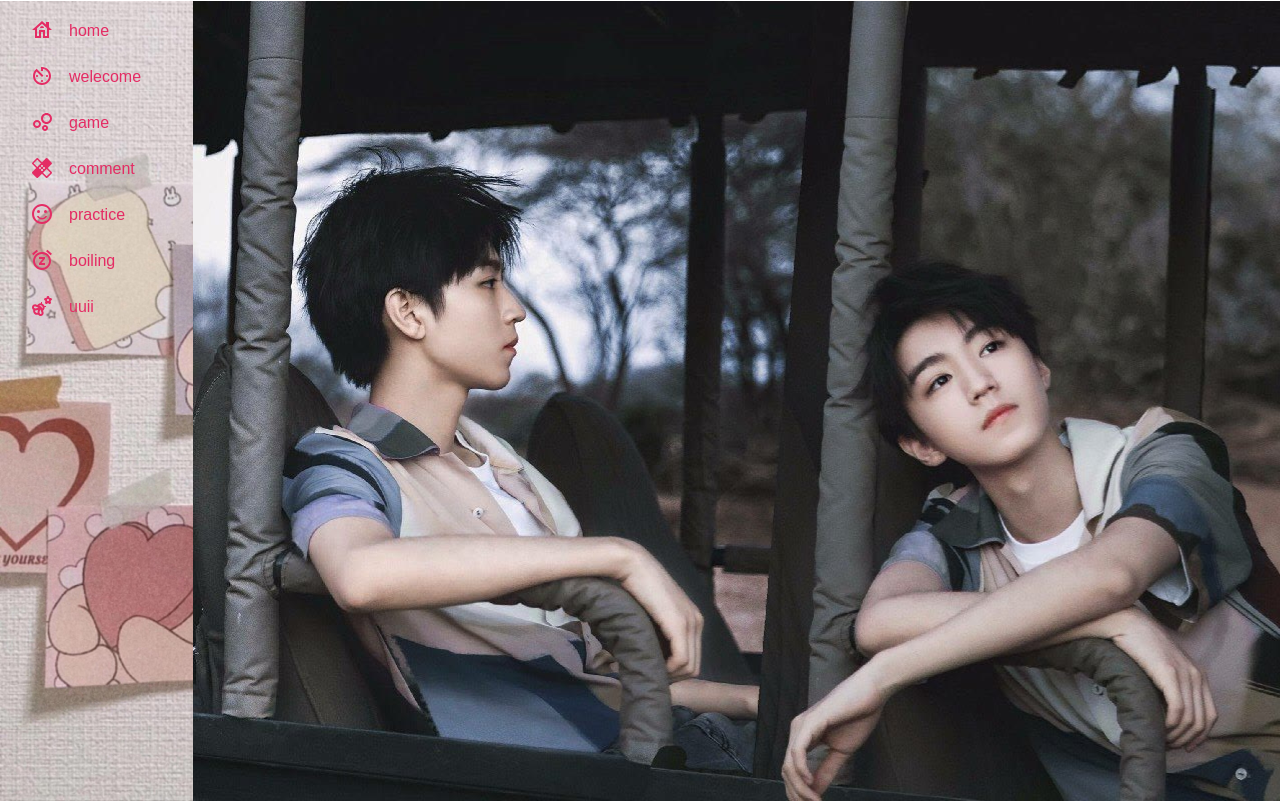
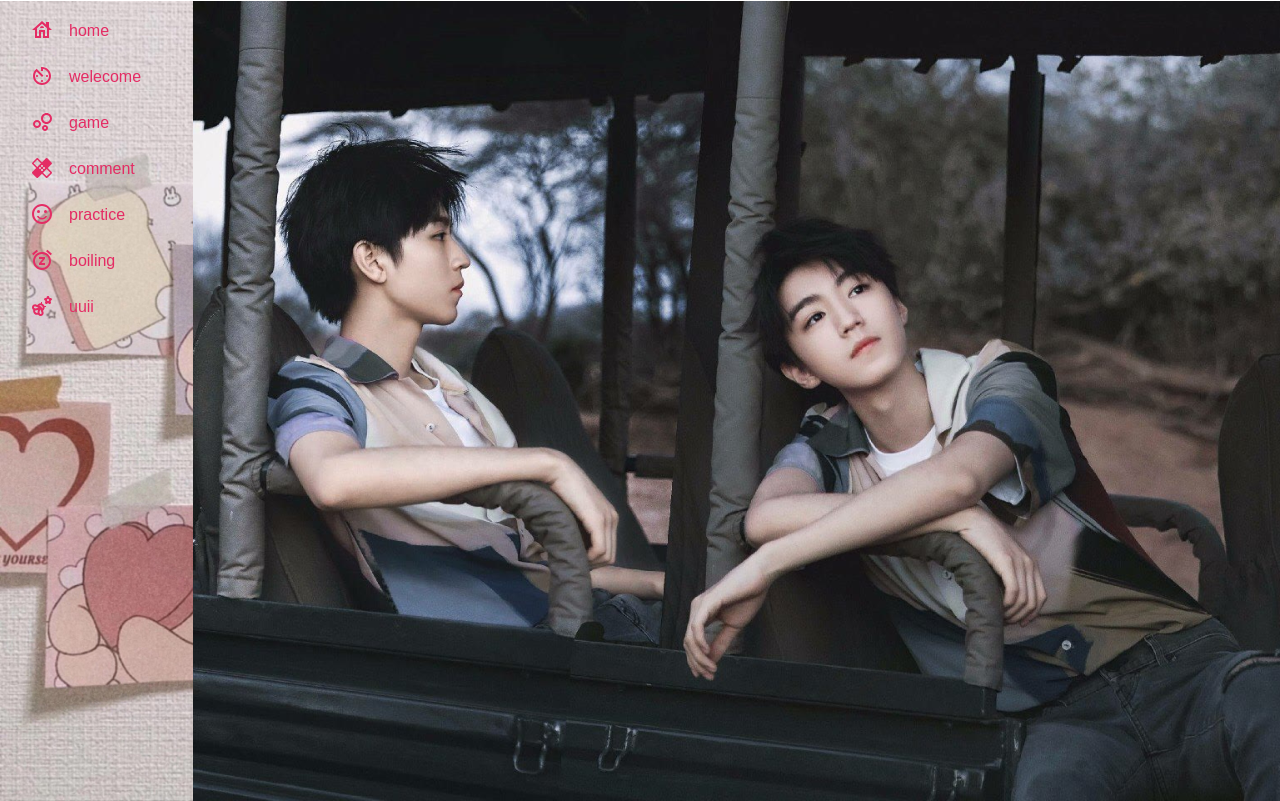
Before and after one commit to mengmeng0413/react-demo01, a React app: page / in a window 1280 px wide. Built offline with nearby package versions, Linux system fonts and the light colour scheme.

Commit message:
feat: home页背景

```diff
--- a/src/component/views/home/Home.less
+++ b/src/component/views/home/Home.less
@@ -2,4 +2,5 @@
     width: 100%;
     height: 100%;
     background-image: url(../../../assests/img/pic1.jpg);
+    background-size: cover;
 }
```
